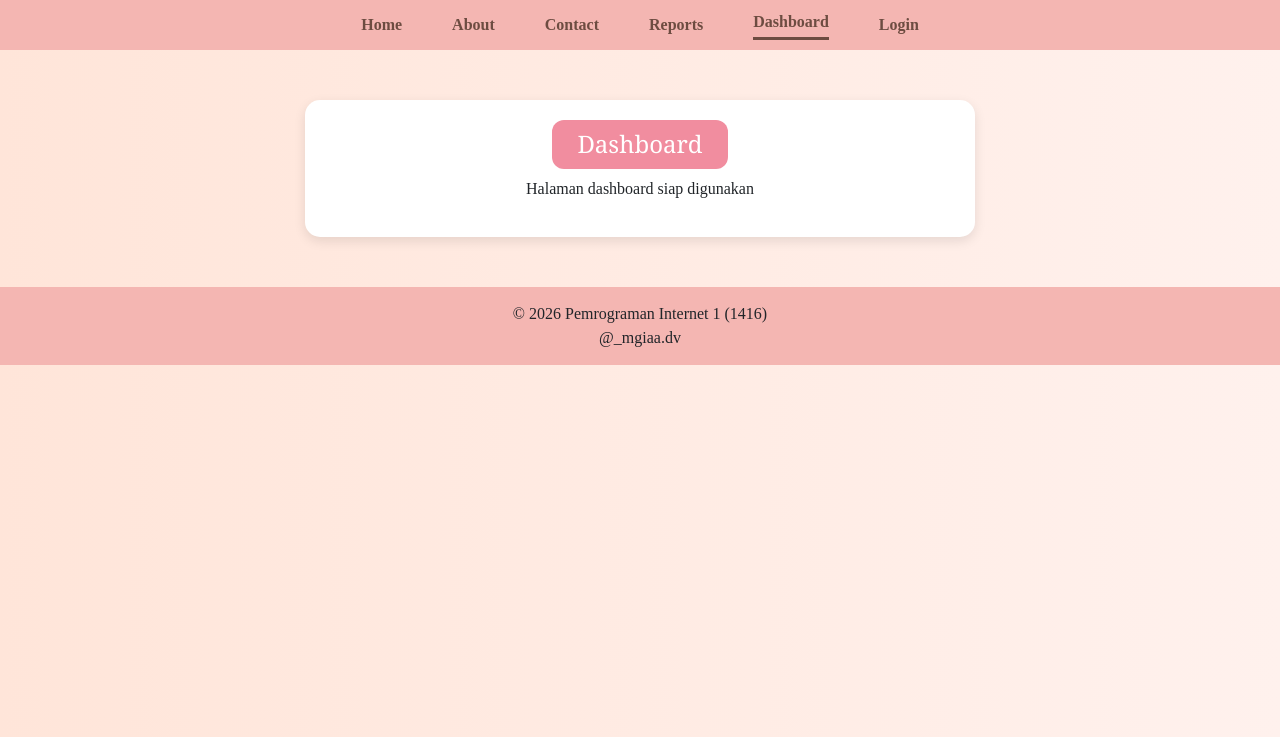
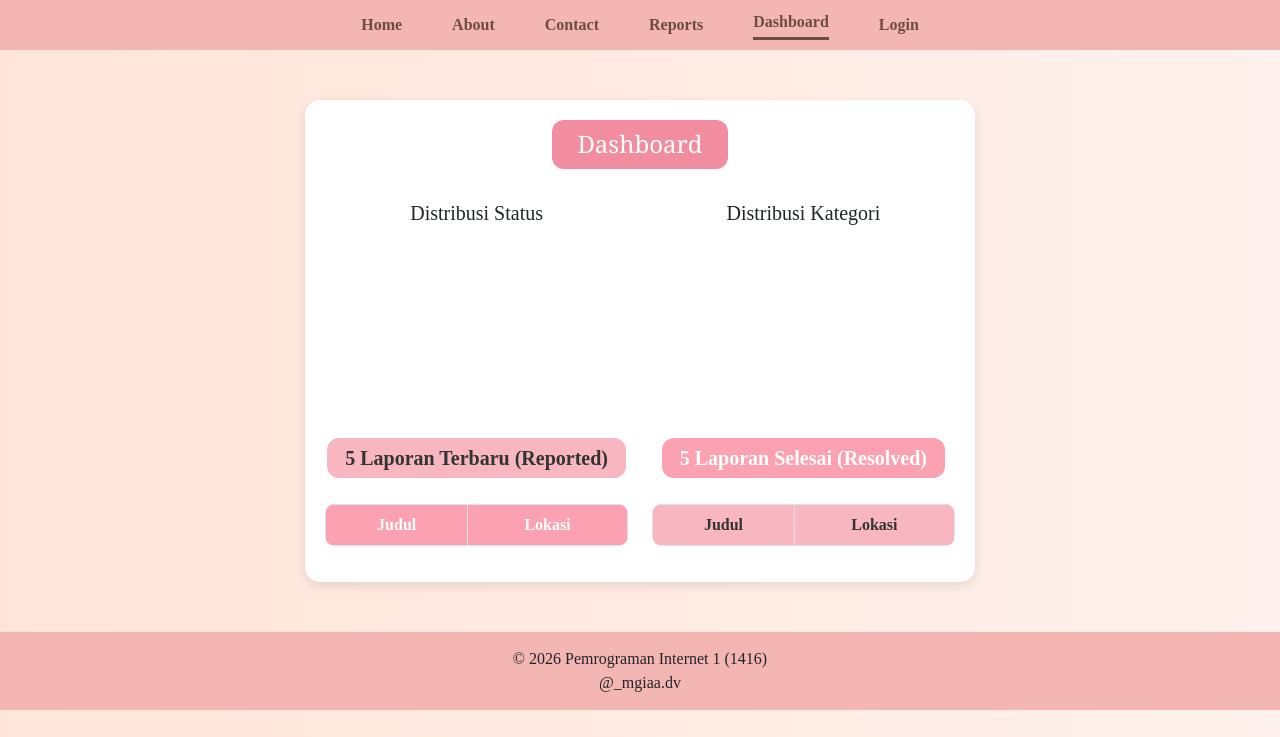
Before and after one commit to IET-Polinela/project-2026-init-24782072-defimigiaputri, a Django app: template iet_24782072_2026/templates/dashboard/dashboard.html in a window 1280 px wide. Shown: the part 63-800 px from the top of the page. Run offline with Django 5.2, Linux system fonts and the light colour scheme; the template is opened without the code that fills it, so the values that code supplies are empty; a map, chart or similar area stays blank.

Commit message:
(Lab7) 4. Dashboard dengan Chart.js

```diff
--- a/iet_24782072_2026/templates/base.html
+++ b/iet_24782072_2026/templates/base.html
@@ -282,6 +282,41 @@
             font-size: 18px;
             vertical-align: middle;
         }
+
+        .section-title {
+                display: inline-block;
+                padding: 8px 18px;
+                border-radius: 12px;
+                font-weight: bold;
+                margin-bottom: 10px;
+            }
+
+            .reported-title {
+                background-color: #f8b6c1;
+                color: #333;
+            }
+
+            .resolved-title {
+                background-color: #fca1b1;
+                color: white;
+            }
+
+            .table-header th {
+                background-color: #f8b6c1;
+                color: #333;
+                text-align: center;
+            }
+
+            .reported-title + table thead th {
+                background-color: #fca1b1;
+                color: white;
+
+            }
+
+            .resolved-title + table thead th {
+                background-color: #f8b6c1;
+                color: #333;
+            }
     </style>
 </head>
 
--- a/iet_24782072_2026/templates/dashboard/dashboard.html
+++ b/iet_24782072_2026/templates/dashboard/dashboard.html
@@ -1,8 +1,108 @@
 {% extends 'base.html' %}
 
 {% block content %}
-<div class="container-box text-center">
-    <h2 class="title-badge">Dashboard</h2>
-    <p>Halaman dashboard siap digunakan</p>
+
+<div class="container-box">
+
+    <div style="text-align:center;">
+        <h2 class="title-badge">Dashboard</h2>
+    </div>
+
+    <div class="row mt-4 text-center">
+        <div class="col-md-6">
+            <h5>Distribusi Status</h5>
+            <canvas id="statusChart"></canvas>
+        </div>
+
+        <div class="col-md-6">
+            <h5>Distribusi Kategori</h5>
+            <canvas id="categoryChart"></canvas>
+        </div>
+    </div>
+
+    <div class="row mt-5">
+
+        <!-- REPORTED -->
+        <div class="col-md-6 text-center">
+            <h5 class="section-title reported-title">
+                5 Laporan Terbaru (Reported)
+            </h5>
+
+            <table class="table table-bordered text-center mt-3">
+                <thead class="table-header-reported">
+                    <tr>
+                        <th>Judul</th>
+                        <th>Lokasi</th>
+                    </tr>
+                </thead>
+                <tbody id="reportedTable"></tbody>
+            </table>
+        </div>
+
+        <!-- RESOLVED -->
+        <div class="col-md-6 text-center">
+            <h5 class="section-title resolved-title">
+                5 Laporan Selesai (Resolved)
+            </h5>
+
+            <table class="table table-bordered text-center mt-3">
+                <thead class="table-header-resolved">
+                    <tr>
+                        <th>Judul</th>
+                        <th>Lokasi</th>
+                    </tr>
+                </thead>
+                <tbody id="resolvedTable"></tbody>
+            </table>
+        </div>
+
+    </div>
+
 </div>
+
+<script src="https://cdn.jsdelivr.net/npm/chart.js"></script>
+
+<script>
+document.addEventListener("DOMContentLoaded", function() {
+
+    fetch("/dashboard/data/")
+    .then(res => res.json())
+    .then(data => {
+
+        new Chart(document.getElementById('statusChart'), {
+            type: 'doughnut',
+            data: {
+                labels: data.status.map(i => i.status),
+                datasets: [{
+                    data: data.status.map(i => i.total)
+                }]
+            }
+        });
+
+        new Chart(document.getElementById('categoryChart'), {
+            type: 'bar',
+            data: {
+                labels: data.category.map(i => i.category),
+                datasets: [{
+                    label: "Jumlah Laporan",
+                    data: data.category.map(i => i.total)
+                }]
+            }
+        });
+
+        let r = document.getElementById('reportedTable');
+        data.latest_reported.forEach(i => {
+            r.innerHTML += `<tr><td>${i.title}</td><td>${i.location}</td></tr>`;
+        });
+
+        let s = document.getElementById('resolvedTable');
+        data.latest_resolved.forEach(i => {
+            s.innerHTML += `<tr><td>${i.title}</td><td>${i.location}</td></tr>`;
+        });
+
+    });
+
+});
+</script>
+
 {% endblock %}
```
Also changed, not shown: iet_24782072_2026/dashboard_24782072/views.py (+15 -0 lines).
